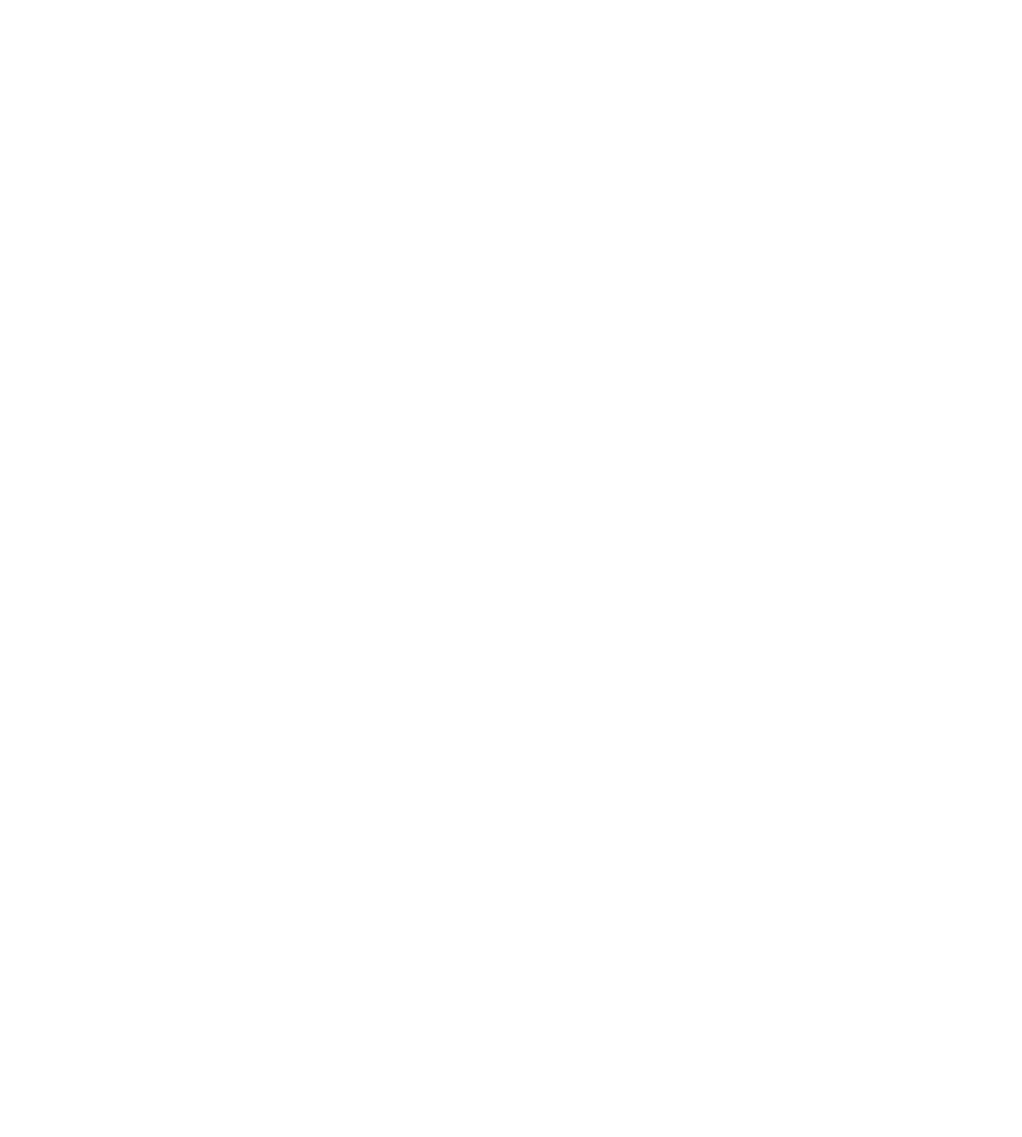
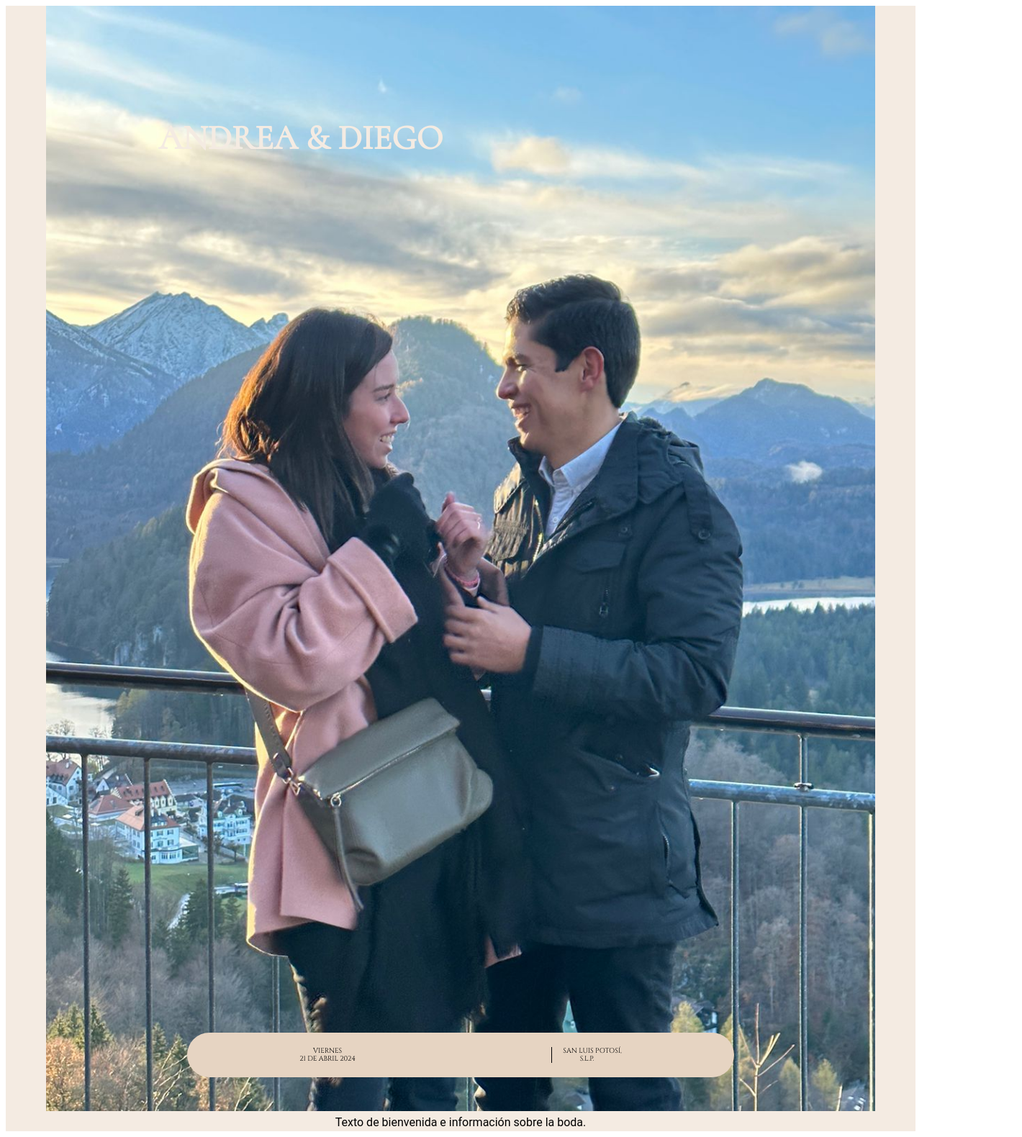
Before and after one commit to Duotech-Design/invitaciones, a React (Create React App) app: page /inicio in a window 1280 px wide. Before the commit this address had no page. Shown: the whole page at 72% size, 1420 px wide, since content can reach past the window. Before the commit the page ends 800 px from the top, so only its background shows below. Built offline with nearby package versions, Linux system fonts and the light colour scheme; a web font is replaced by a local one.

Commit message:
A inicio estilado

```diff
--- a/src/App.js
+++ b/src/App.js
@@ -2,6 +2,7 @@ import { BrowserRouter as Router, Route, Routes } from 'react-router-dom';
 import WeddingInvitation from './components/invitacion/WeddingInvitation';
 import { ThemeProvider } from '@mui/material/styles';
 import theme from './theme';
+import Inicio from './pages/inicio';
 
 function App() {
   return (
@@ -11,6 +12,7 @@ function App() {
       <Routes>
       <Route path="/" element={<h1>Para ir a la invitacion agrega /invitacion en la url</h1>} />
       <Route path="/invitacion" element={<WeddingInvitation />} />
+      <Route path="/inicio" element={<Inicio />}/>
       </Routes>
     </div>
     </ThemeProvider>
--- a/src/components/Inicio/Inicio.js
+++ b/src/components/Inicio/Inicio.js
@@ -1,12 +1,85 @@
 //import React from 'react';
-import { Container, Typography } from '@mui/material';
+import { Container, Typography, Box } from '@mui/material';
+//import fotoInicio from '@/public/img/fotoInicio.jpg';
+import theme from '../../theme';
+
+const styles = {
+  container: {
+    position: 'relative',
+    textAlign: 'center',
+  },
+  image: {
+    maxWidth: '100%',
+    maxHeight: '100%',
+  },
+  textTop: {
+    position: 'absolute',
+    top: '10%', // Ajusta la posición vertical del texto "ANDREA & DIEGO"
+    left: '65%',
+    transform: 'translateX(-50%)',
+    display: "flex",
+    displayDirection: "column",
+    alignItems: "center",
+    width: "100%",
+    textAlign: "center",
+    justifyContet: "center",
+
+    //color: theme.palette.primary.main,
+    //fontWeight: theme.typography.h1.fontWeight,
+  },
+  textContainer: {
+    position: 'absolute',
+    bottom: '75px', // Coloca el cuadro en la parte inferior
+    left: '50%',
+    transform: 'translateX(-50%)', // Centra horizontalmente
+    width: '60%', // Anchura del cuadro
+    backgroundColor: '#E6D4C2',
+    padding: '20px',
+    borderRadius: '40px',
+    display: "flex",
+    justifyContent: "space-around"
+  },
+};
 
 const Inicio = () => {
   return (
-    <Container>
-      <Typography variant="h4" component="h1">
-        Bienvenido a nuestra boda
+    <Container style={styles.container} >
+     <img
+        src='/img/fotoInicio.jpg'
+        alt="Imagen de inicio" // Propiedad alt para describir la imagen
+        style={styles.image}
+      />
+
+      <Typography variant="h1" component="h3" style={styles.textTop}>
+      ANDREA   &  DIEGO
       </Typography>
+      <Box style={styles.textContainer} >
+      <div >
+        <Typography variant='h3'>
+        VIERNES
+          </Typography>
+          <Typography variant='h3'>
+     21 DE ABRIL 2024
+          </Typography>
+          </div>
+          <div style={{borderLeft:"1px solid black"}}>
+          <Typography style={{ paddingLeft:"15px"}} variant='h3'>
+        SAN LUIS POTOSÍ,
+          </Typography>
+          <Typography variant='h3'>
+    S.L.P.
+          </Typography>
+          </div>
+
+      </Box>
+    <Box>
+      <div>
+        <Typography>
+
+        </Typography>
+      </div>
+
+    </Box>
       <Typography variant="body1">
         Texto de bienvenida e información sobre la boda.
       </Typography>
--- a/src/components/invitacion/styles.js
+++ b/src/components/invitacion/styles.js
@@ -6,5 +6,7 @@ export const weddingInvitationStyles = {
       //padding: '20px',
       //boxShadow: '3px 3px 5px 0px rgba(0,0,0,0.75)',
       textAlign: 'center',
+     background: '#F4EBE2',
+
     },
   };
--- /dev/null
+++ b/src/pages/inicio.js
@@ -0,0 +1,19 @@
+import Inicio from '../components/Inicio/Inicio';
+import { Box } from '@mui/material';
+
+const styles = {
+  root: {
+
+    background: '#F4EBE2',
+  },
+};
+
+export default function InicioInvitacion() {
+  return (
+    <>
+      <Box sx={styles.root}>
+   <Inicio/>
+      </Box>
+    </>
+  );
+}
--- a/src/theme.js
+++ b/src/theme.js
@@ -1,6 +1,7 @@
 import { createTheme } from '@mui/material/styles';
 
 const theme = createTheme({
+
   palette: {
     primary: {
       main: "#F4EBE2", // Color principal
@@ -25,20 +26,20 @@ const theme = createTheme({
     fontFamily: "Roboto", // Fuente de respaldo en caso de que las fuentes personalizadas no se carguen
     // Utiliza las fuentes personalizadas desde Google Fonts
     h1: {
-      fontFamily: "Dancing Script, cursive", // Cambia a Dancing Script
-      fontSize: "6rem",
+      fontFamily:"Cormorant, cursive", // Cambia a Dancing Script
+      fontSize: "3em",
       fontWeight: 700,
-      color: "#000000",
+      color: "#F4EBE2",
     },
     h2: {
       fontFamily: "Cormorant, cursive", // Cambia a Zeyada
-      fontSize: "4rem",
+      fontSize: "4em",
       fontWeight: 600,
       color: "#000000",
     },
     h3: {
-        fontFamily: 'Great Vibes, cursive',
-        fontSize: '3rem',
+        fontFamily: "Cinzel, cursive",
+        fontSize: '0.6em',
         fontWeight: 500,
         color: '#000000', // Color de texto negro
       },
```
Also changed, not shown: public/img/fotoInicio.jpg (added).
